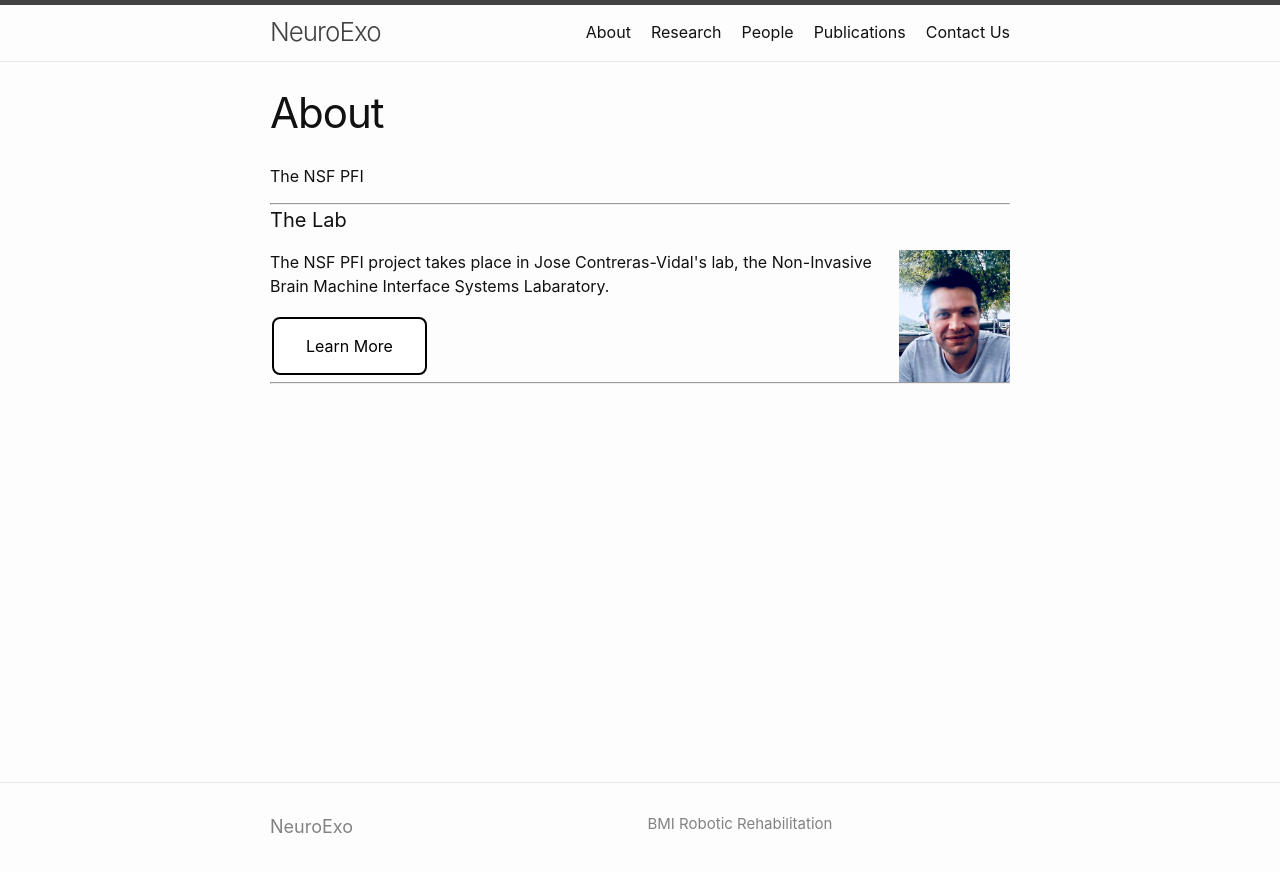
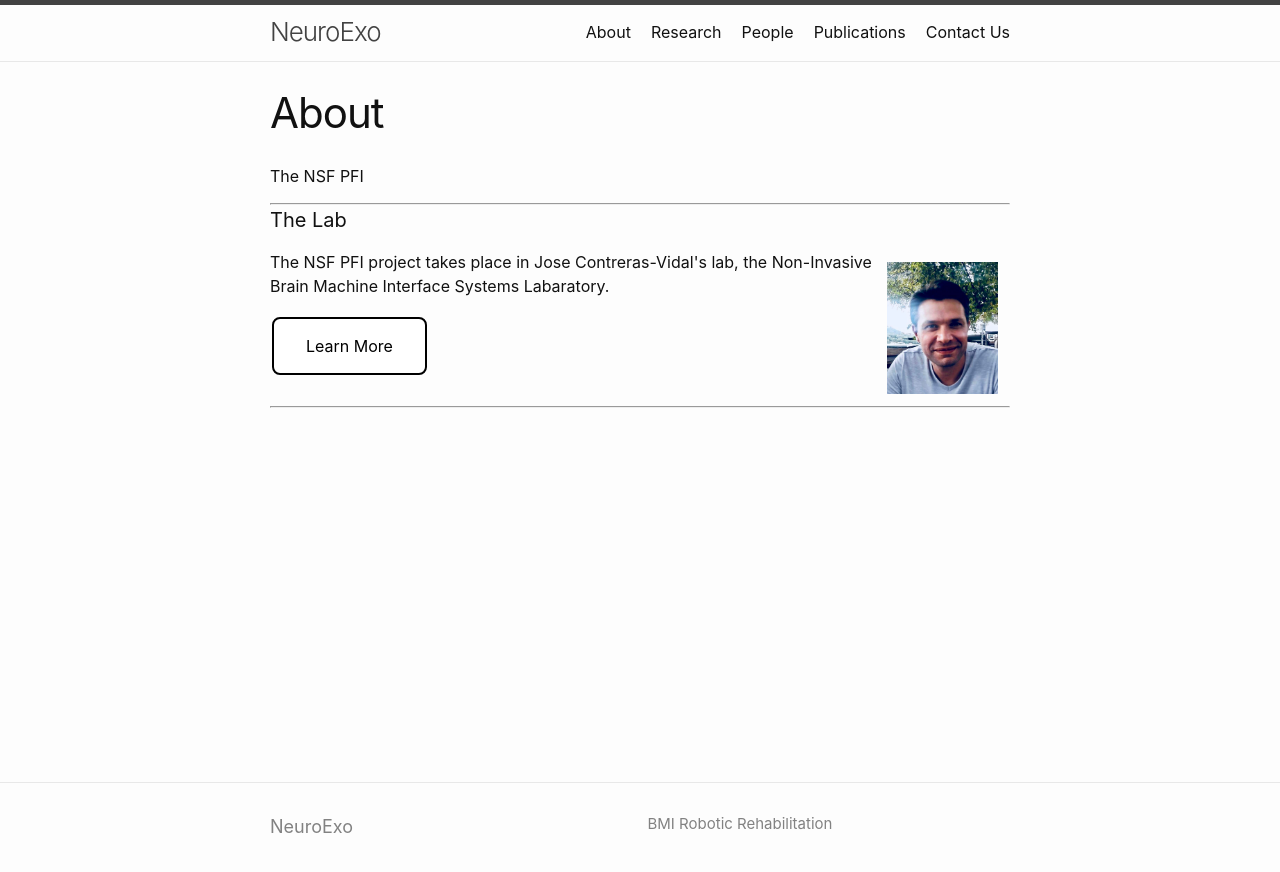
Before and after one commit to arcraik/neuroexo-website, a Jekyll site: the page built from about.md, in a window 1280 px wide. Shown: the top 872 px of the page. Built offline with Jekyll 4.4.1, drawn with Linux system fonts in a browser that asks for light colours.

Commit message:
Update about.md

```diff
--- a/about.md
+++ b/about.md
@@ -9,7 +9,7 @@ The NSF PFI
 <hr>
 <h4>The Lab</h4>
 <div float="left" style="overflow: auto;">
-  <img align="right" height="15%" width="15%" src="/photos/AKilicarslan.jpeg" />
+  <img class="section" align="right" height="15%" width="15%" src="/photos/AKilicarslan.jpeg" />
 <p align="left">The NSF PFI project takes place in Jose Contreras-Vidal's lab, the Non-Invasive Brain Machine Interface Systems Labaratory.</p>
 
 <a class="button" href="/lab/">Learn More</a>
```
